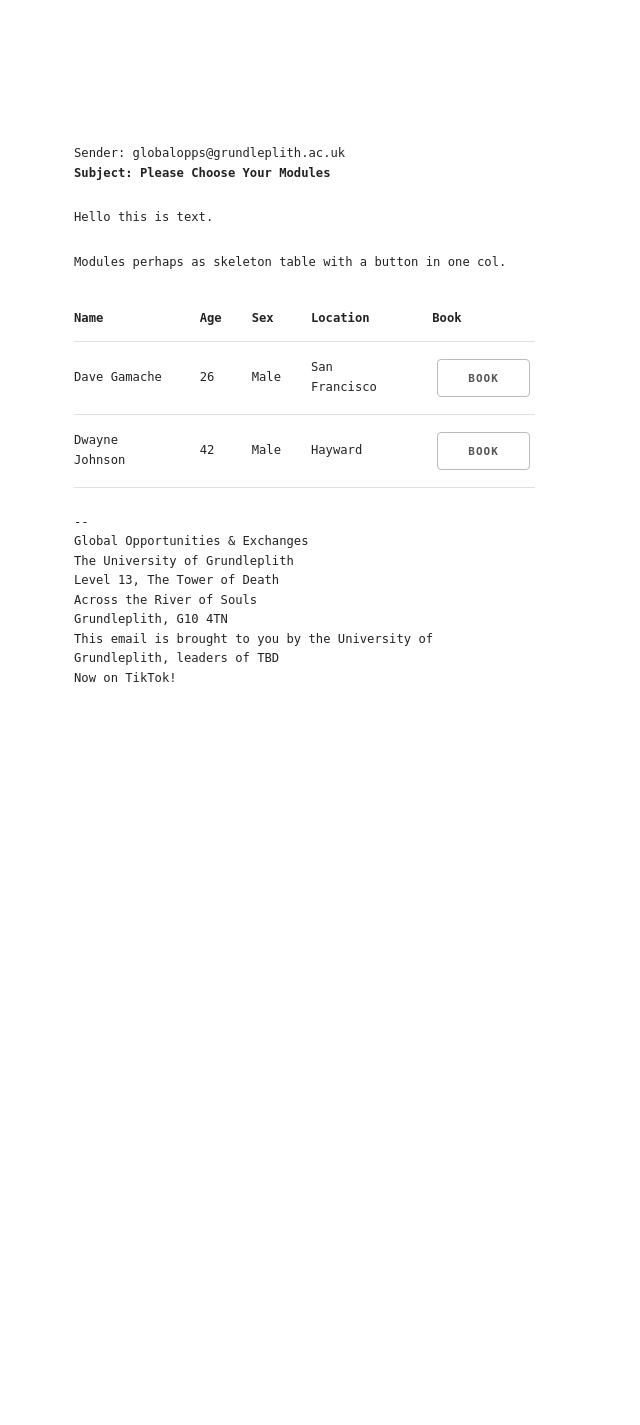
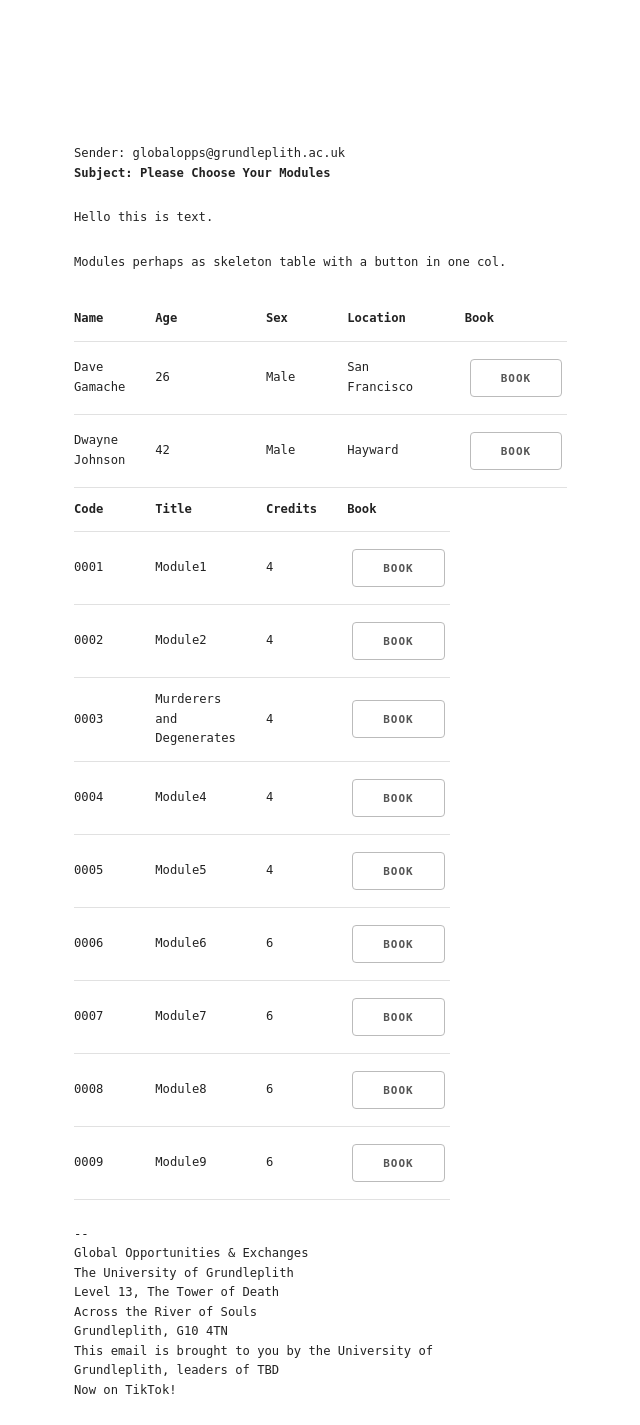
Before and after one commit to ThThelitz/story, a Flask app: page /5 in a window 1280 px wide. Shown: the whole page, without its empty margins (86-726 px from the left). Before the commit the page ends 682 px from the top, so only its background shows below. Run offline with Flask 2, Linux system fonts and the light colour scheme.

Commit message:
Build table from js array

```diff
--- a/application.py
+++ b/application.py
@@ -32,11 +32,11 @@ def lexia_5():
     return render_template("email_request.html")
 
 @app.route("/6")
-def lexia_7():
+def lexia_6():
     return render_template("email_repeat.html")
 
 @app.route("/7")
-def lexia_8():
+def lexia_7():
     return render_template("email_booked.html")
 
 if __name__ == "__main__":
--- a/static/script.js
+++ b/static/script.js
@@ -18,6 +18,44 @@ let modules = [
     new Module("0008", "Module8", 6),
     new Module("0009", "Module9", 6)
 ]
+
+// Build table
+// Will apply to any table element
+let tableEl = document.getElementsByTagName("table")[0]
+if (tableEl != null) {
+    // Add header row
+    let thead = document.createElement("thead")
+    const header = ["Code", "Title", "Credits", "Book"]
+    let tr = document.createElement("tr")
+    for (const item of header) {
+        let th = document.createElement("th")
+        th.innerHTML = item
+        tr.append(th)
+    }
+    thead.append(tr)
+
+    // Add table rows
+    let tbody = document.createElement("tbody")
+    for (const module of modules) {
+        tr = document.createElement("tr")
+        let td1 = document.createElement("td")
+        let td2 = document.createElement("td")
+        let td3 = document.createElement("td")
+        let td4 = document.createElement("td")
+        td1.innerHTML = module.code
+        td2.innerHTML = module.title
+        td3.innerHTML = module.credits
+        button = document.createElement("button")
+        button.className = "book"
+        button.innerHTML = "Book"
+        td4.append(button)
+        tr.append(td1, td2, td3, td4)
+        tbody.append(tr)
+    }
+
+    tableEl.append(thead)
+    tableEl.append(tbody)
+}
 
 // Store password in local storage on submit (encoding uncertain)
 // Only used in create_password
@@ -49,6 +87,7 @@ if (pwEntry != null) {
     })
 }
 
+// Select and deselect table buttons
 let moduleSelectBtns = document.getElementsByClassName("book")
 if (moduleSelectBtns.length > 0) {
     for (let i = 0; i < moduleSelectBtns.length; i++) {
@@ -57,8 +96,14 @@ if (moduleSelectBtns.length > 0) {
             btnEl = ev.target
             cell = btnEl.parentElement
             row = cell.parentElement
-            row.className = "selected"
+            if (row.className == "selected") {
+                row.className = ""
+                btnEl.innerHTML = "Book"
+            }
+            else {
+                row.className = "selected"
+                btnEl.innerHTML = "Drop"
+            }
         })
     }
-    alert("moduleSelectBtns is > 0")
 }
--- a/templates/email_repeat.html
+++ b/templates/email_repeat.html
@@ -2,4 +2,5 @@
 
 {% block main %}
     Emails go here
+    <table class="u-full-width"></table>
 {% endblock %}
--- a/templates/email_request.html
+++ b/templates/email_request.html
@@ -11,7 +11,7 @@
     </p>
     <p>
         Modules perhaps as skeleton table with a button in one col.
-        <table>
+        <table class="u-full-width">
             <thead>
               <tr>
                 <th>Name</th>
```
